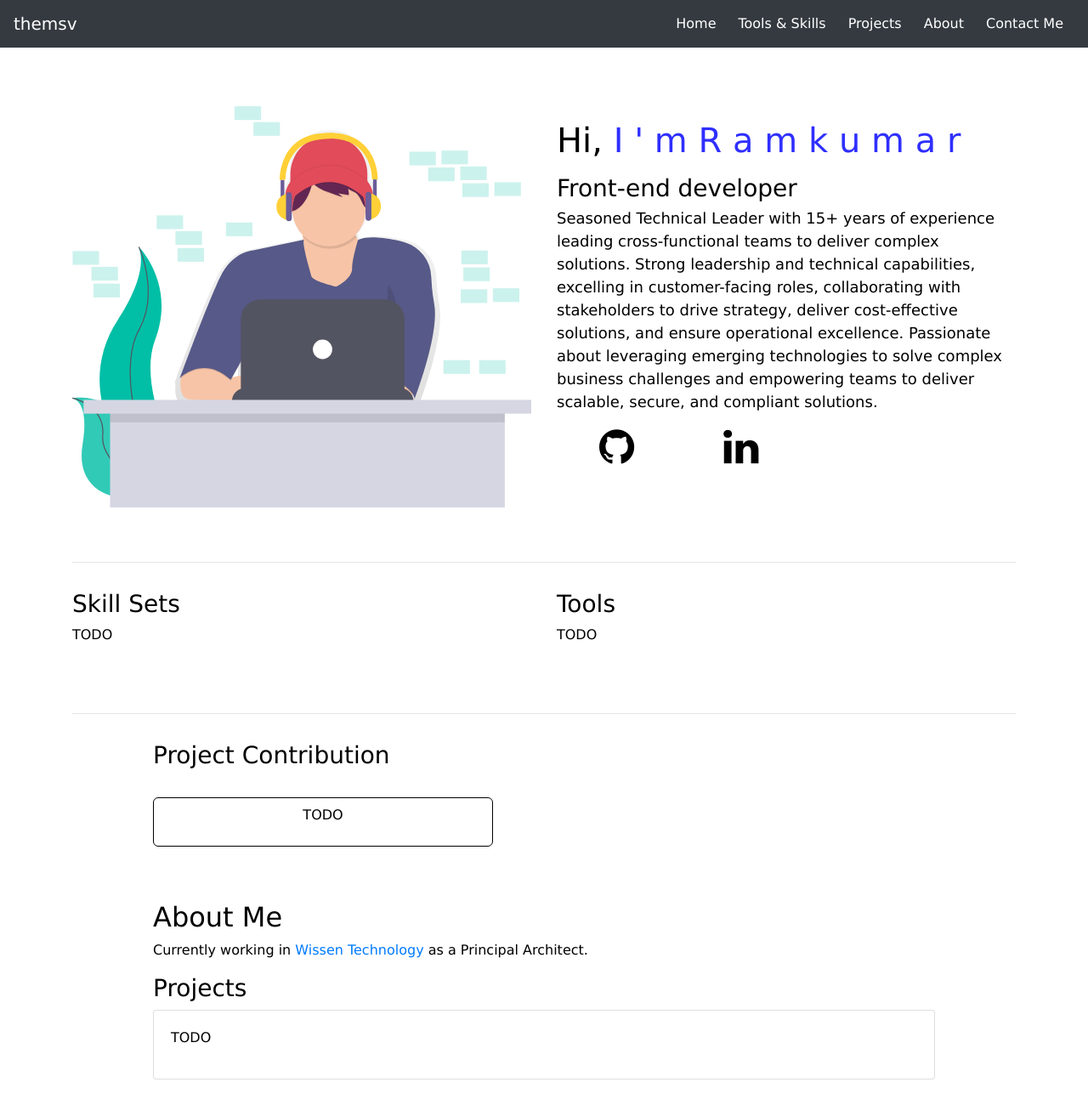
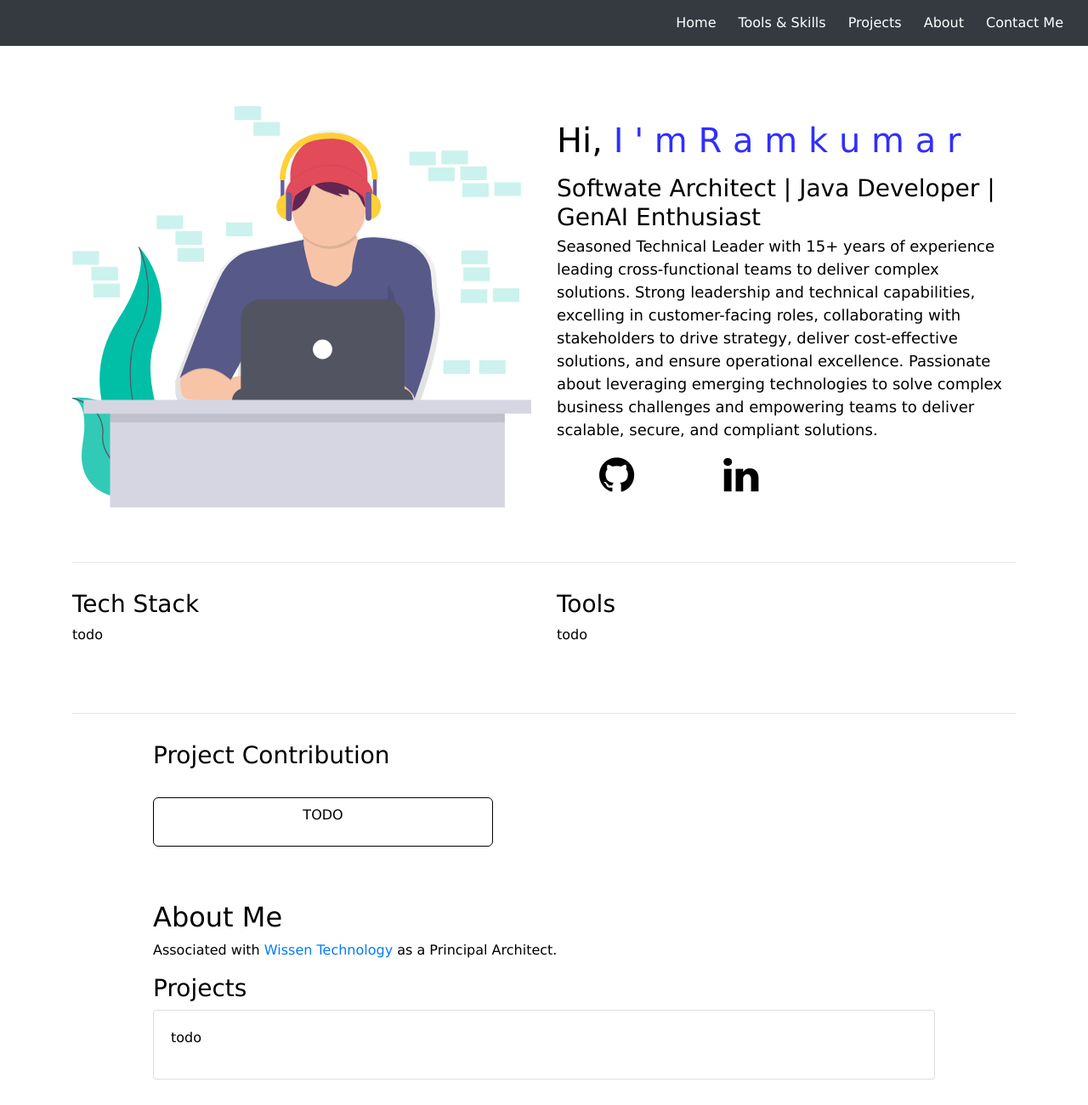
Before and after one commit to i-am-ramkumar/i-am-ramkumar.github.io, a plain HTML site: page index.html in a window 1280 px wide. Shown: the top 1300 px of the page at 85% size. Drawn offline with Linux system fonts and the light colour scheme.

Commit message:
index page updated

```diff
--- a/index.html
+++ b/index.html
@@ -11,7 +11,7 @@
   </head>
   <body>
   <nav class="navbar fixed-top navbar-expand-md navbar-dark bg-dark">
-    <a class="navbar-brand" href="#">themsv</a>
+    <!--<a class="navbar-brand" href="#">themsv</a> -->
     <button class="navbar-toggler collapsed" type="button" data-toggle="collapse" data-target="#navbartoogler" aria-controls="navbartoogler" aria-expanded="false" aria-label="Toggle navigation">
       <span class="navbar-toggler-icon"></span>
     </button>
@@ -65,7 +65,7 @@
             </span>
           </h1>
           <h3 class="my-1">
-            Front-end developer
+            Softwate Architect | Java Developer | GenAI Enthusiast
           </h3>
             <p style="font-size: large;">Seasoned Technical Leader with 15+ years of experience leading cross-functional teams to deliver complex solutions. Strong leadership and technical capabilities, excelling in customer-facing roles, collaborating with stakeholders to drive strategy, deliver cost-effective solutions, and ensure operational excellence. Passionate about leveraging emerging technologies to solve complex business challenges and empowering teams to deliver scalable, secure, and compliant solutions.
             </p>
@@ -79,17 +79,15 @@
 
       <div class="row justify-content-center" id="toolskills">
         <div class="col-lg-6 col-md-8">
-          <h3>Skill Sets</h3>
-          <p>TODO</p>
+          <h3>Tech Stack</h3>
+          <p>todo</p>
           <!-- <img src="images/pandas.png" alt="" data-toggle="tooltip" data-placement="top" title="Pandas"> -->
           <!-- <img src="images/matplotlib.svg" alt=""> -->
-
-
 
         </div>
         <div class="col-lg-6 col-md-8">
           <h3>Tools</h3>
-          <p>TODO</p>
+          <p>todo</p>
           <!--<img src="images/jupyternotebook.svg" alt="">-->
         </div>
       </div>
@@ -119,11 +117,11 @@
       <div class="row justify-content-center" id="aboutme">
         <div class="col-lg-10 col-md-10 col-sm-8">
           <h2>About Me</h2>
-          <p>Currently working in <a href="https://www.wissen.com/">Wissen Technology</a> as a Principal Architect.</p>
+          <p>Associated with <a href="https://www.wissen.com/">Wissen Technology</a> as a Principal Architect.</p>
              <h3>Projects</h3>
              <div class="card">
               <div class="card-body">
-                <p>TODO</p>
+                <p>todo</p>
               </div>
             </div>
              <!--
```
